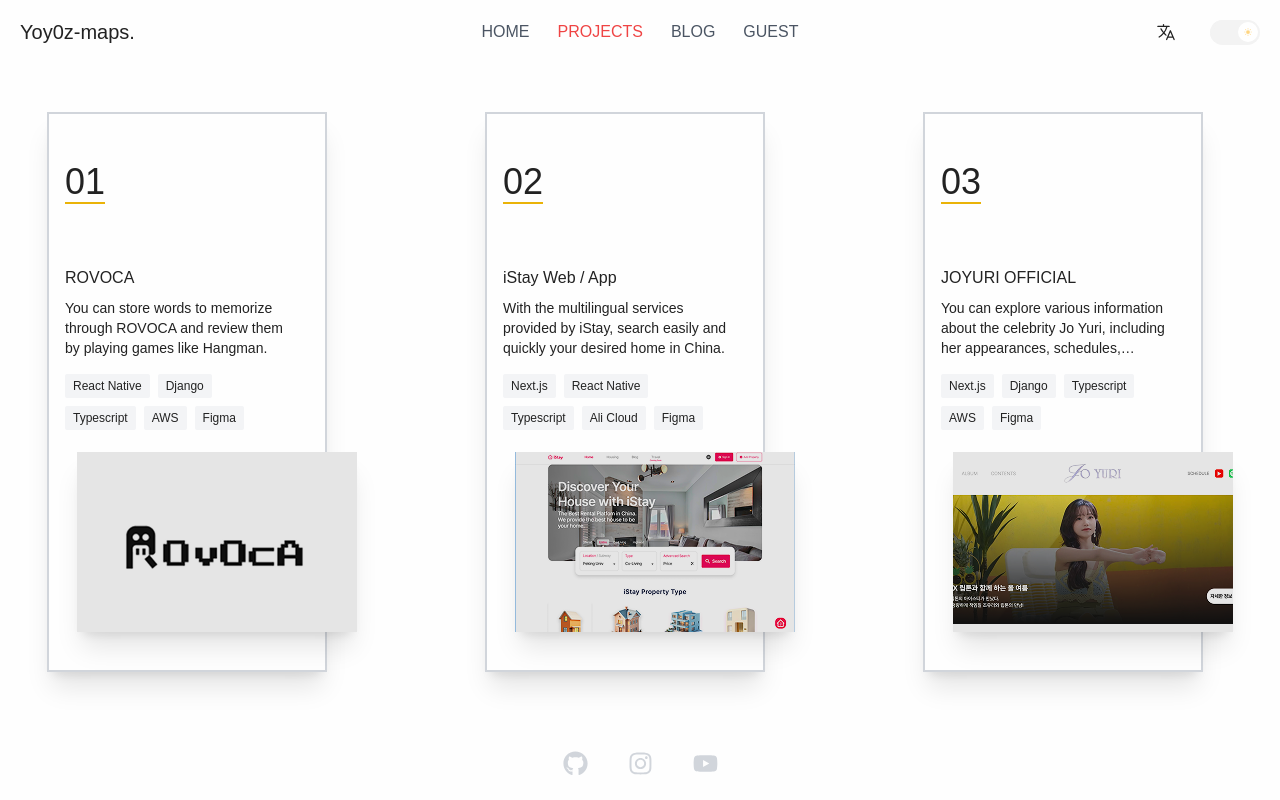
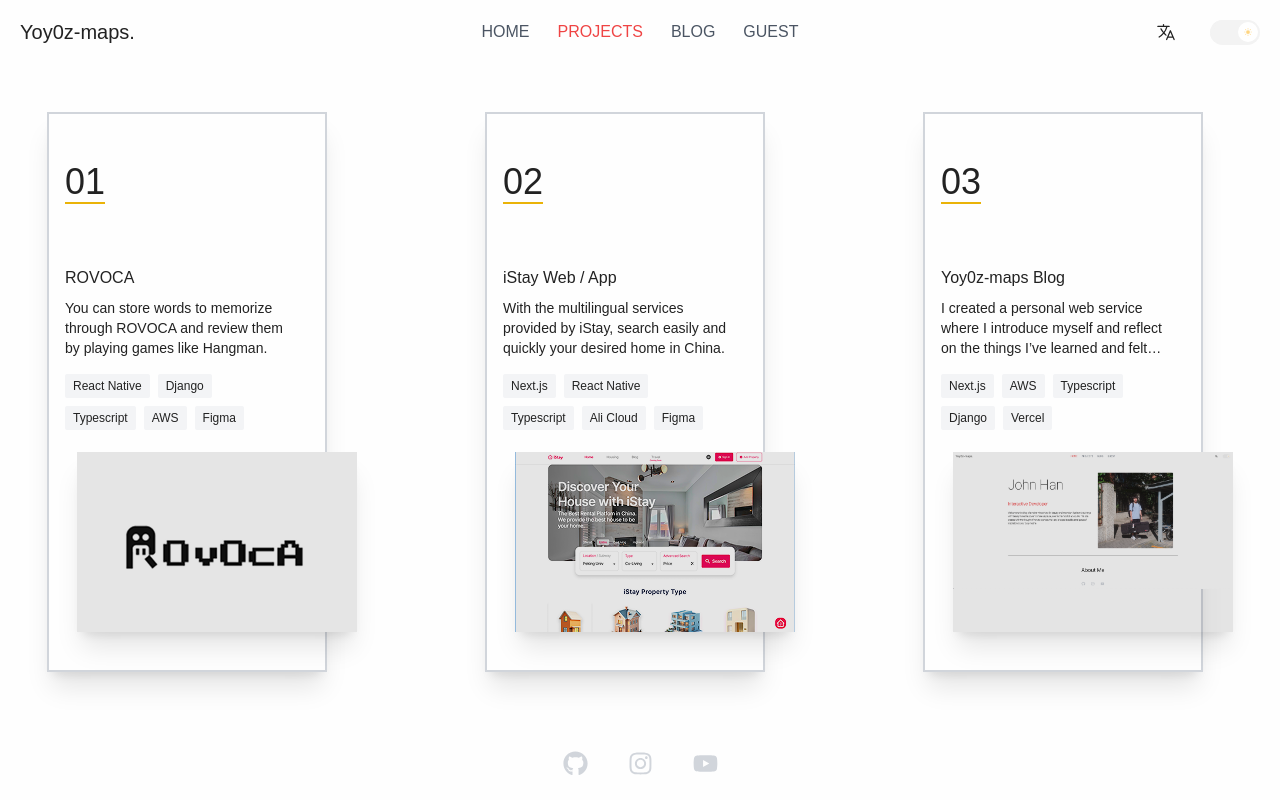
Before and after one commit to Yoy0z-maps/yoyoz-maps-blog, a Next.js app: page /projects in a window 1280 px wide. Shown: the top 800 px of the page. Built offline with nearby package versions, Linux system fonts and the light colour scheme; a web font is replaced by a local one.

Commit message:
Docs: projects.ts add content

```diff
--- a/src/constant/projects.ts
+++ b/src/constant/projects.ts
@@ -21,32 +21,42 @@
   },
   {
     id: "03",
+    title: "Yoy0z-maps Blog",
+    description:
+      "I created a personal web service where I introduce myself and reflect on the things I’ve learned and felt while working on both individual and team projects. ",
+    image: "/assets/images/project/test6.png",
+    link: "",
+    skills: ["Next.js", "AWS", "Typescript", "Django", "Vercel"],
+    delay: 0.5,
+  },
+  {
+    id: "04",
     title: "JOYURI OFFICIAL",
     description:
       "You can explore various information about the celebrity Jo Yuri, including her appearances, schedules, albums, and more.",
     image: "/assets/images/project/test3.png",
     link: "",
     skills: ["Next.js", "Django", "Typescript", "AWS", "Figma"],
-    delay: 0.5,
+    delay: 0,
   },
   {
-    id: "04",
+    id: "05",
     title: "My Trip Tracker",
     description:
       "My Trip Tracker was inspired by the portfolio of Jongmin Kim. It captures the memories of the people I’ve traveled with.",
     image: "/assets/images/project/test4.png",
     link: "",
     skills: ["Next.js", "Django", "Typescript", "AWS", "Figma"],
-    delay: 0,
+    delay: 0.25,
   },
   {
-    id: "05",
+    id: "06",
     title: "Obunga Discord Bot",
     description:
       "This is the simplest but the first project I made when I started coding. It allows music playback and mini-games within a Discord server, and it provides game information requested by users through web crawling.",
     image: "/assets/images/project/test5.jpeg",
     link: "",
     skills: ["Python", "Discord API", "AWS"],
-    delay: 0.25,
+    delay: 0.5,
   },
 ];
```
Also changed, not shown: public/assets/images/project/test6.png (added).
